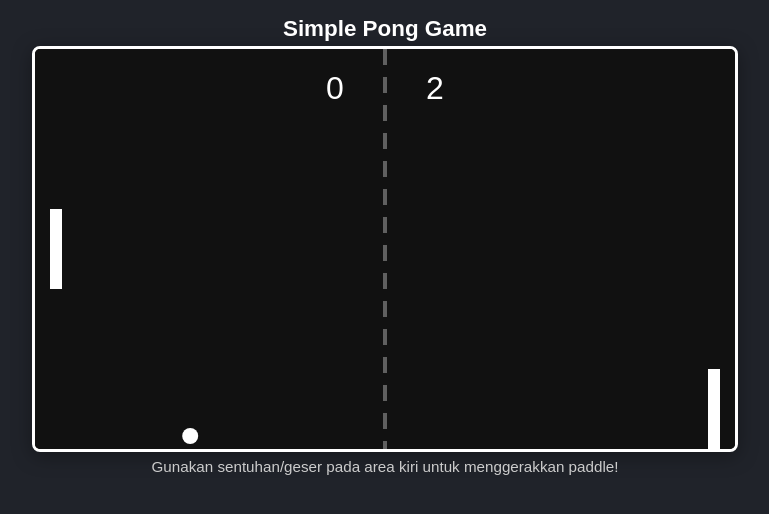
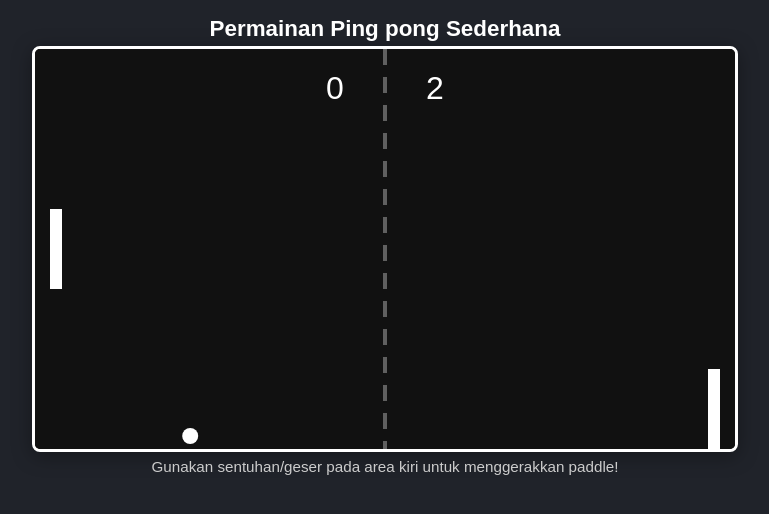
Before and after one commit to RyoShinjiro/Simple-PingPong-Game, a plain HTML site: page index.html in a window 1280 px wide. Shown: the whole page, without its empty margins (255-1024 px from the left). Drawn offline with Linux system fonts and the light colour scheme.

Commit message:
Update index.html

```diff
--- a/index.html
+++ b/index.html
@@ -2,12 +2,12 @@
 <html lang="en">
 <head>
     <meta charset="UTF-8">
-    <title>Simple Pong Game</title>
+    <title>Permainan Ping pong Sederhana</title>
     <meta name="viewport" content="width=device-width, initial-scale=1.0, maximum-scale=1.0, user-scalable=no">
     <link rel="stylesheet" href="style.css">
 </head>
 <body>
-    <h1>Simple Pong Game</h1>
+    <h1>Permainan Ping pong Sederhana</h1>
     <canvas id="pong" width="700" height="400"></canvas>
     <p class="touch-hint">Gunakan sentuhan/geser pada area kiri untuk menggerakkan paddle!</p>
     <script src="game.js"></script>
```
